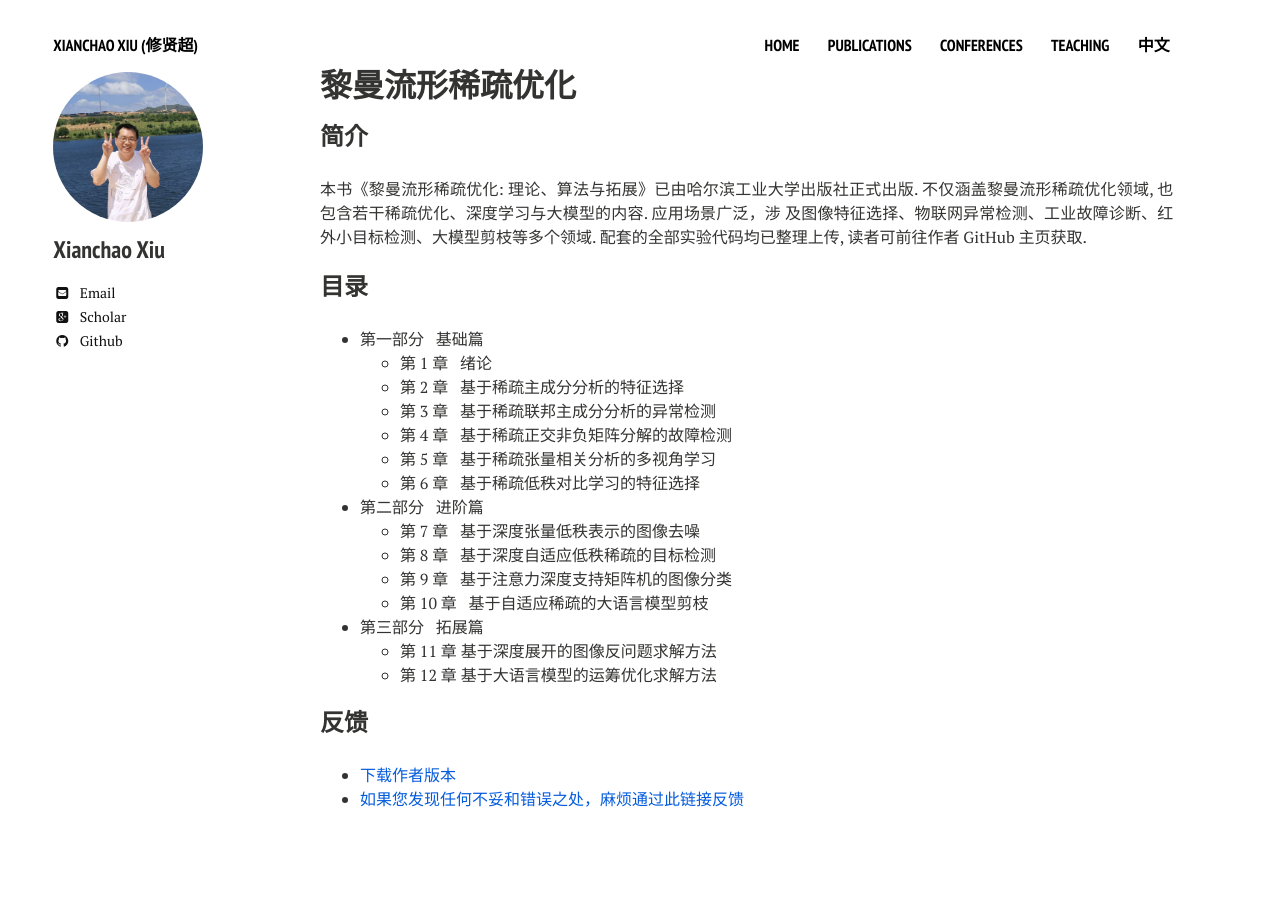
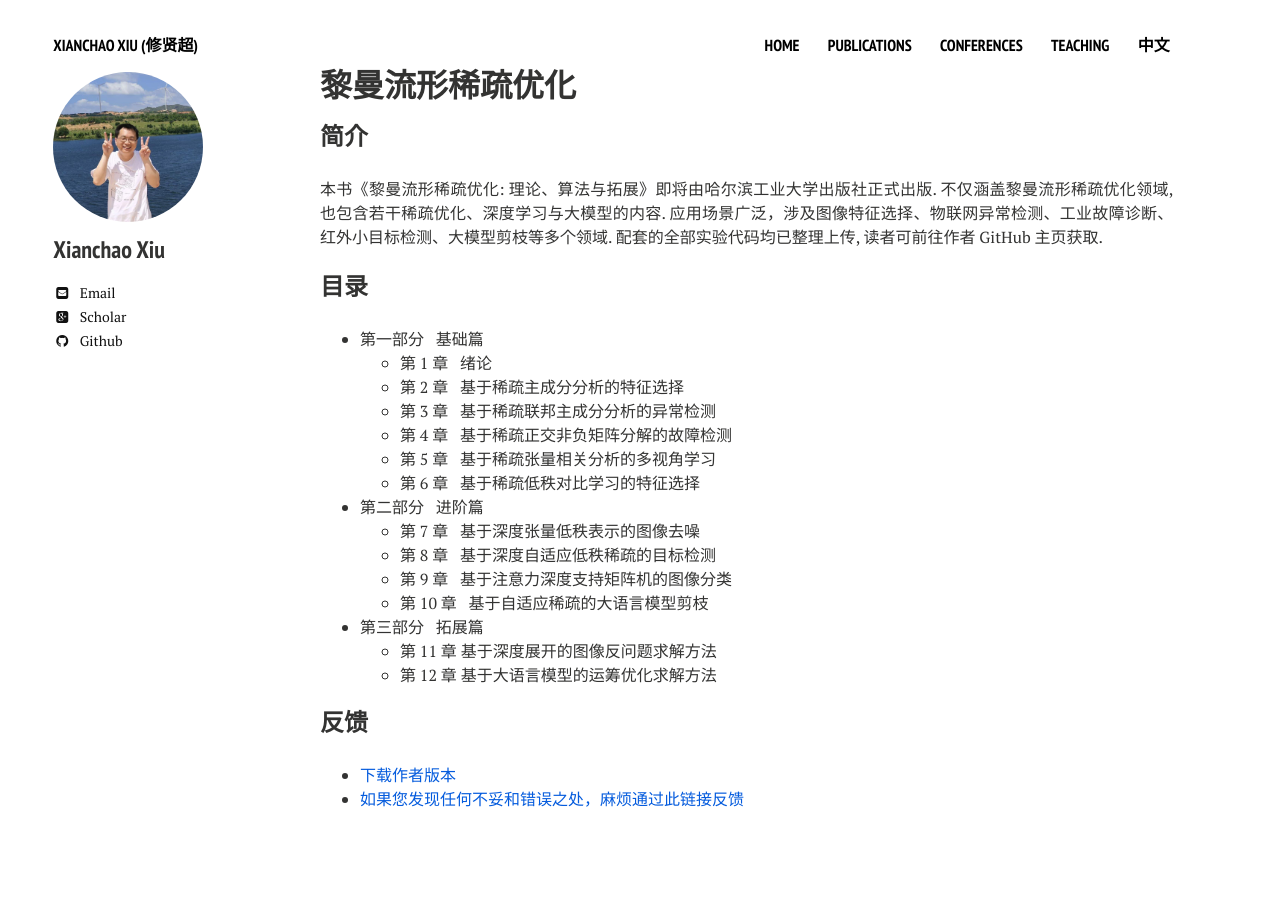
Before and after one commit to xianchaoxiu/xianchaoxiu.github.io, a Jekyll site: the page built from chinese/book/OPT/index.md, in a window 1280 px wide. Built offline with Jekyll 4.4.1, drawn with Linux system fonts in a browser that asks for light colours; nearby versions of some CDN libraries.

Commit message:
Update index.md

```diff
--- a/chinese/book/OPT/index.md
+++ b/chinese/book/OPT/index.md
@@ -7,8 +7,7 @@ share: false
 
 ### 简介
 
-本书《黎曼流形稀疏优化: 理论、算法与拓展》已由哈尔滨工业大学出版社正式出版. 不仅涵盖黎曼流形稀疏优化领域, 也包含若干稀疏优化、深度学习与大模型的内容. 应用场景广泛，涉
-及图像特征选择、物联网异常检测、工业故障诊断、红外小目标检测、大模型剪枝等多个领域. 配套的全部实验代码均已整理上传, 读者可前往作者 GitHub 主页获取.
+本书《黎曼流形稀疏优化: 理论、算法与拓展》即将由哈尔滨工业大学出版社正式出版. 不仅涵盖黎曼流形稀疏优化领域, 也包含若干稀疏优化、深度学习与大模型的内容. 应用场景广泛，涉及图像特征选择、物联网异常检测、工业故障诊断、红外小目标检测、大模型剪枝等多个领域. 配套的全部实验代码均已整理上传, 读者可前往作者 GitHub 主页获取.
 
 ### 目录
 
```
